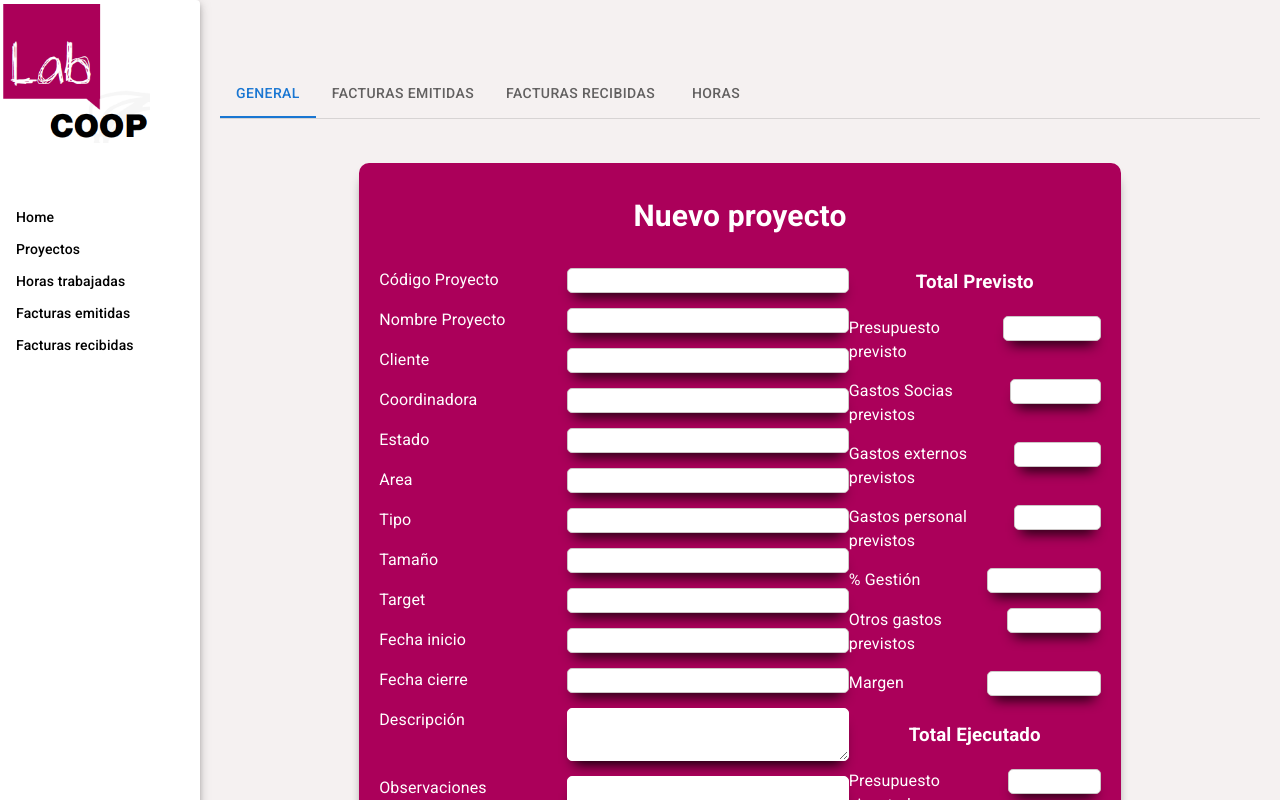
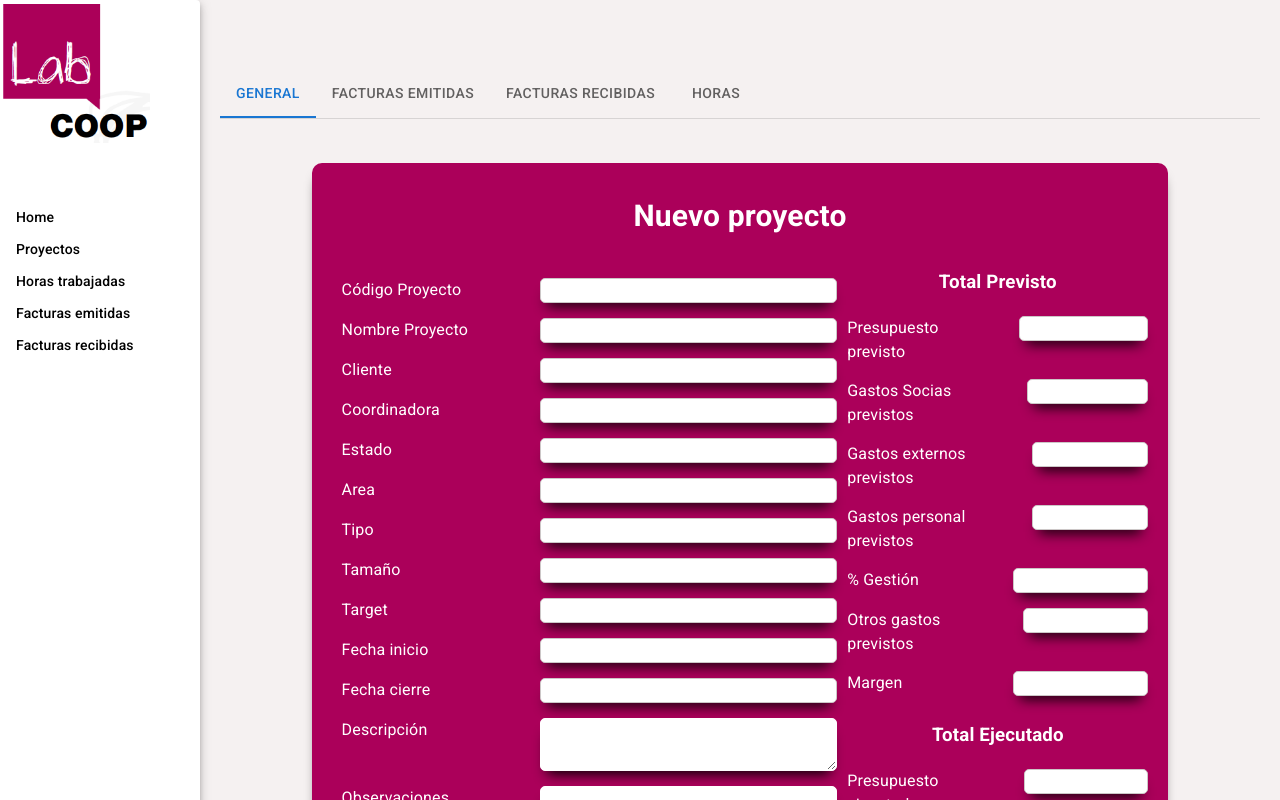
Before and after one commit to Alisa-InWonderland/Labcoop, a React (Create React App) app in the folder frontend/: page /projects/new in a window 1280 px wide. Shown: the top 800 px of the page. Built offline with nearby package versions, Linux system fonts and the light colour scheme; no server answers.

Commit message:
Modificar HorasForm\style.css

```diff
--- a/frontend/src/Components/GeneralForm/style.css
+++ b/frontend/src/Components/GeneralForm/style.css
@@ -21,7 +21,7 @@ h1, h3{
 }
 
 .general-form-section {
-    width: 80%;
+    width: 90%;
     background-color: #AB005A;
     padding: 20px 20px 2px 20px;
     border-radius: 10px;
@@ -39,7 +39,7 @@ h1, h3{
     text-align: center;
 }
 
-.total-previsto-title, .total-ejecutado-title {
+.total-previsto-title, .total-ejecutado-title .total-previsto {
     margin-bottom: 20px;
 }
 
@@ -57,6 +57,7 @@ h1, h3{
 
     display: flex;
     flex-direction: column;
+    padding: 10px 10px 10px 10px;
 }
 .totales {
     display: flex;
--- a/frontend/src/Components/HorasForm/style.css
+++ b/frontend/src/Components/HorasForm/style.css
@@ -9,18 +9,21 @@ h1, h3{
 }
 
 .section-form-experience {
-
+    width: 45%;
     display: flex;
-    justify-content: start;
-    align-content: center;
+    justify-content: center;
     background-size: cover;
     background-repeat: no-repeat;
     padding: 20px;
     background-position: bottom;
+    margin: 320px;
+    align-content: center;
     margin-top: -40px;
 }
 
-.experience-form-section {
+.experience-form-section
+
+{
     width: 100%;
     background-color: #AB005A;
     padding: 20px 20px 2px 20px;
```
